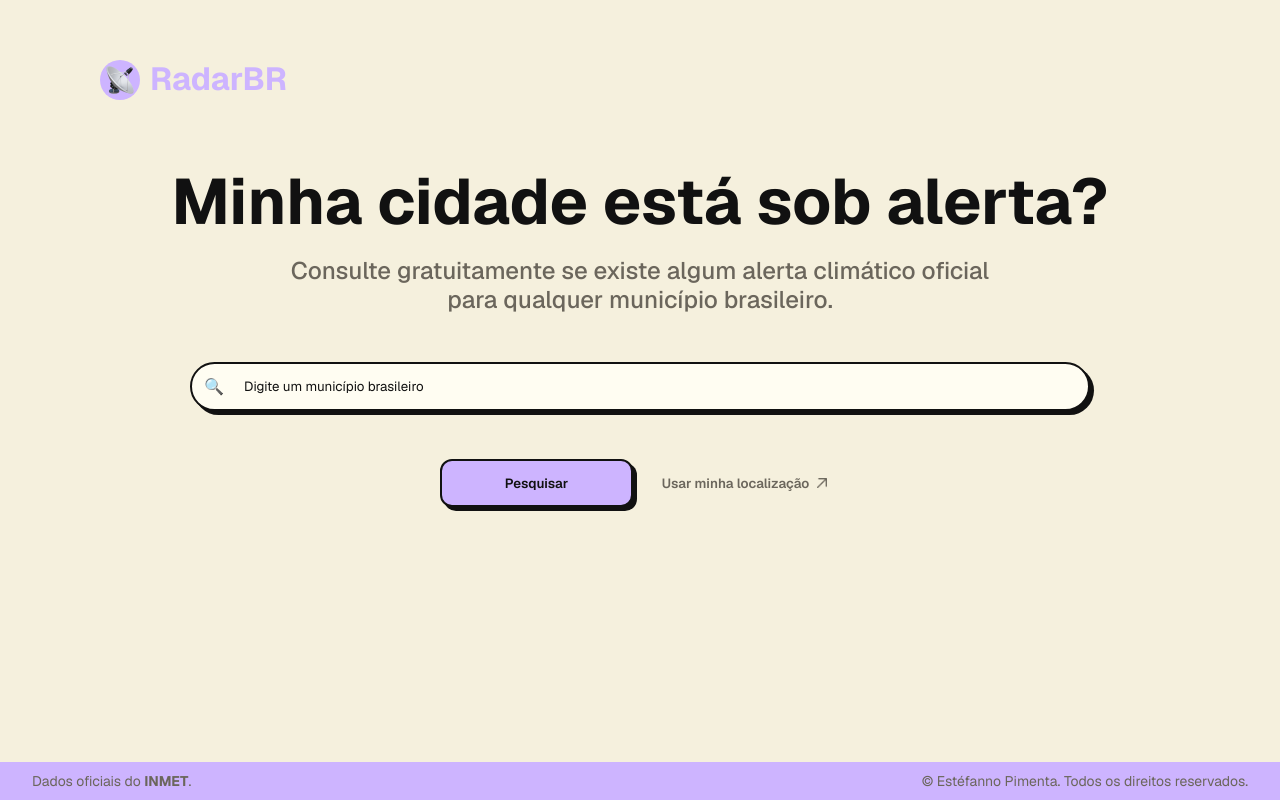
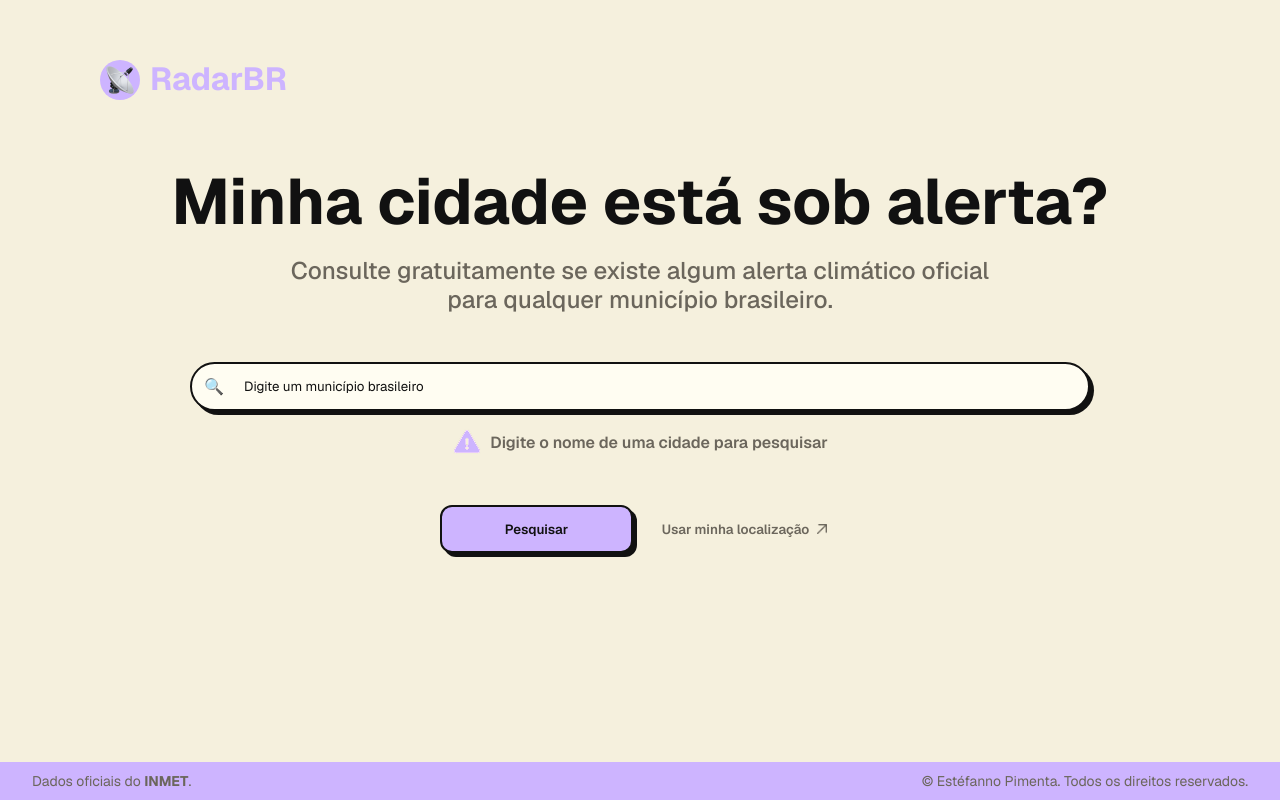
Before and after one commit to estefpimenta/radarbr, a React (Vite) app: page / in a window 1280 px wide. Both pictures are taken after a click on the button "Pesquisar". Built offline with nearby package versions, Linux system fonts and the light colour scheme.

Commit message:
add Error (message search  error component) / error treatment (try - catch to handleSeacrh

```diff
--- /dev/null
+++ b/src/components/Message/Message.css
@@ -0,0 +1,16 @@
+
+.message-container {
+    display: flex;
+    flex-direction: row;
+    justify-content: center;
+    align-items: center;
+    gap: var(--space-2);
+    margin-top: var(--space-4);
+}
+
+
+.message-container-text {
+    font-family: var(--font-family);
+    font-weight: var(--fw-semibold);
+    color: var(--color-text-secondary);
+}
--- /dev/null
+++ b/src/components/Message/Message.jsx
@@ -0,0 +1,14 @@
+import './Message.css'
+import Error from '../../assets/Error.png'
+
+function Message ({text}) {
+
+    return(
+        <div className="message-container">
+            <img className='message-container-img' src={Error} alt="Error Icon" />
+            <p className='message-container-text'>{text}</p>
+        </div>
+    )
+}
+
+export default Message
--- a/src/pages/Home/Home.jsx
+++ b/src/pages/Home/Home.jsx
@@ -4,6 +4,7 @@ import SearchBar from '../../components/SearchBar/SearchBar'
 import PrimaryButton from '../../components/Button/PrimaryButton'
 import SecondaryButton from '../../components/Button/SecondaryButton'
 import Loading from '../../components/Loading/Loading'
+import Message from '../../components/Message/Message'
 import ALertCard from '../../components/AlertCard/AlertCard'
 import Footer from '../../components/Footer/Footer'
 import './Home.css'
@@ -15,28 +16,37 @@ function Home() {
 
     const [cidade, setCidade] = useState('')
     const [cidadePesquisada, setCidadePesquisada] = useState('')
+    const [message, setMessage] = useState('')
     const [showAlert, setShowAlert] = useState(false)
     const [loading, setLoading] = useState(false)
     const [alerta, setAlerta] = useState(null)
 
+
     const handleSearch = async () => {
 
+
+
         if(cidade.trim() === '') {
-            alert('Digite o nome de uma cidade para pesquisar')
+            setMessage('Digite o nome de uma cidade para pesquisar')
             return
         }
 
         setShowAlert(false)
+        setMessage('')
         setLoading(true)
+
+        try {
 
             const alertaEncontrado = await buscarAlerta(cidade)
 
-        if(!alertaEncontrado) {
-            setShowAlert(false)
+            if (!alertaEncontrado) {
+
                 setLoading(false)
+
+                setMessage(`Nenhum alerta ativo encontrado para ${cidade}.`)
+
                 return
             }
-
 
             setAlerta(alertaEncontrado)
             setCidadePesquisada(cidade)
@@ -44,6 +54,14 @@ function Home() {
             setLoading(false)
 
             setShowAlert(true);
+
+        } catch (error) {
+            console.error(error)
+            setLoading(false)
+            setShowAlert(false)
+            setMessage('Não foi possível consultar os dados do INMET. Tente novamente em alguns minutos')
+        }
+
 
     }
 
@@ -65,6 +83,8 @@ function Home() {
                     />
                 </div>
 
+                {message && <Message text={message} />}
+
                 <div className="button-container">
                     <PrimaryButton text={loading ? "Pesquisando..." : "Pesquisar"} onClick={handleSearch} disabled={loading} />
                     <SecondaryButton />
```
Also changed, not shown: src/assets/Error.png (added). Lines whose indentation alone changed are shown as unchanged.
